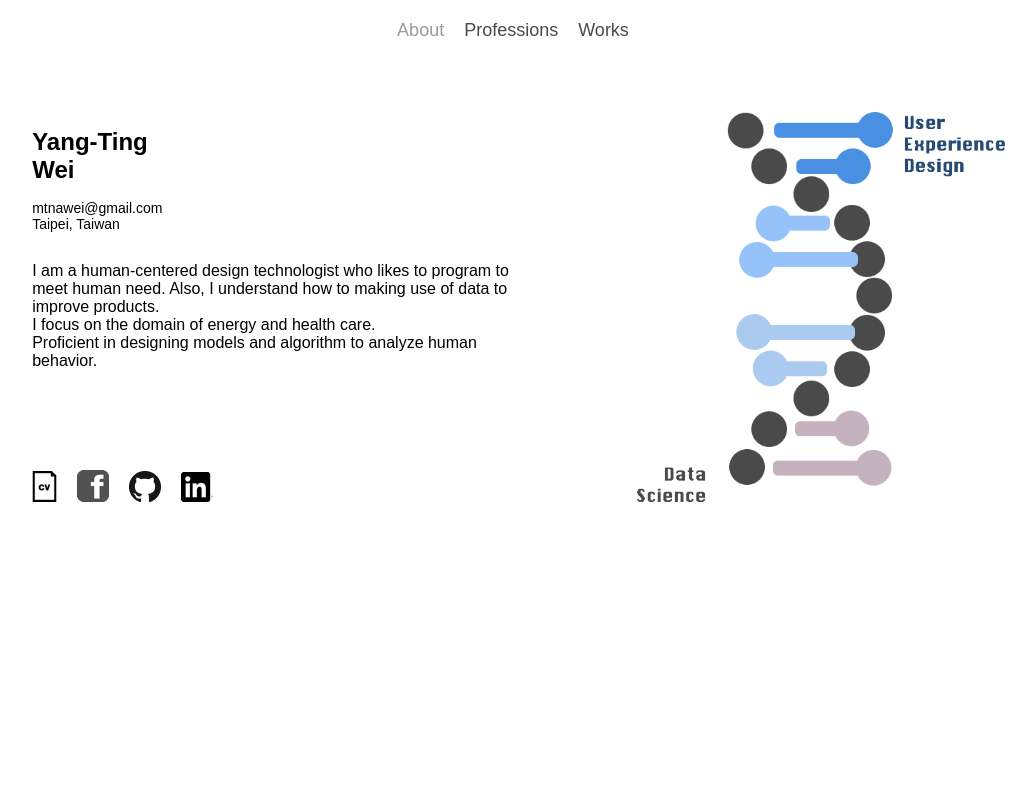
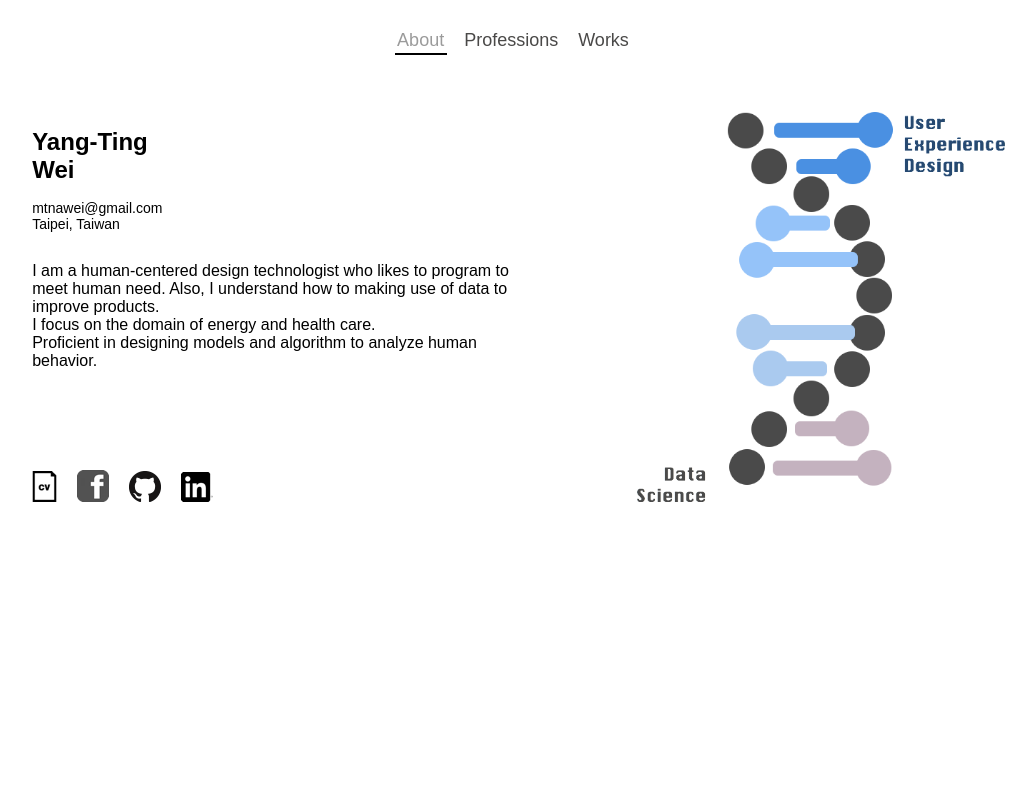
Before and after one commit to MartinaWei/MartinaWei.github.io, a React (Create React App) app: page / in a window 1280 px wide. Shown: the top 800 px of the page, without its empty margins (147-1183 px from the left). Built offline with nearby package versions, Linux system fonts and the light colour scheme.

Commit message:
add decoration to link

```diff
--- a/src/App.js
+++ b/src/App.js
@@ -36,10 +36,23 @@ const LinkContainer = styled.div`
         color: #4A4948;
         text-decoration: none;
         cursor: pointer;
+        display: inline-block;
     }
 
     .active {
         color: #9B9B9B;
+        position: relative;
+    }
+
+    .active::after {
+        content: "";
+        background-color: black;
+        width: 110%;
+        height: 2px;
+        display: inline-block;
+        position: absolute;
+        top: 110%;
+        left: -5%;
     }
 `;
 
```
